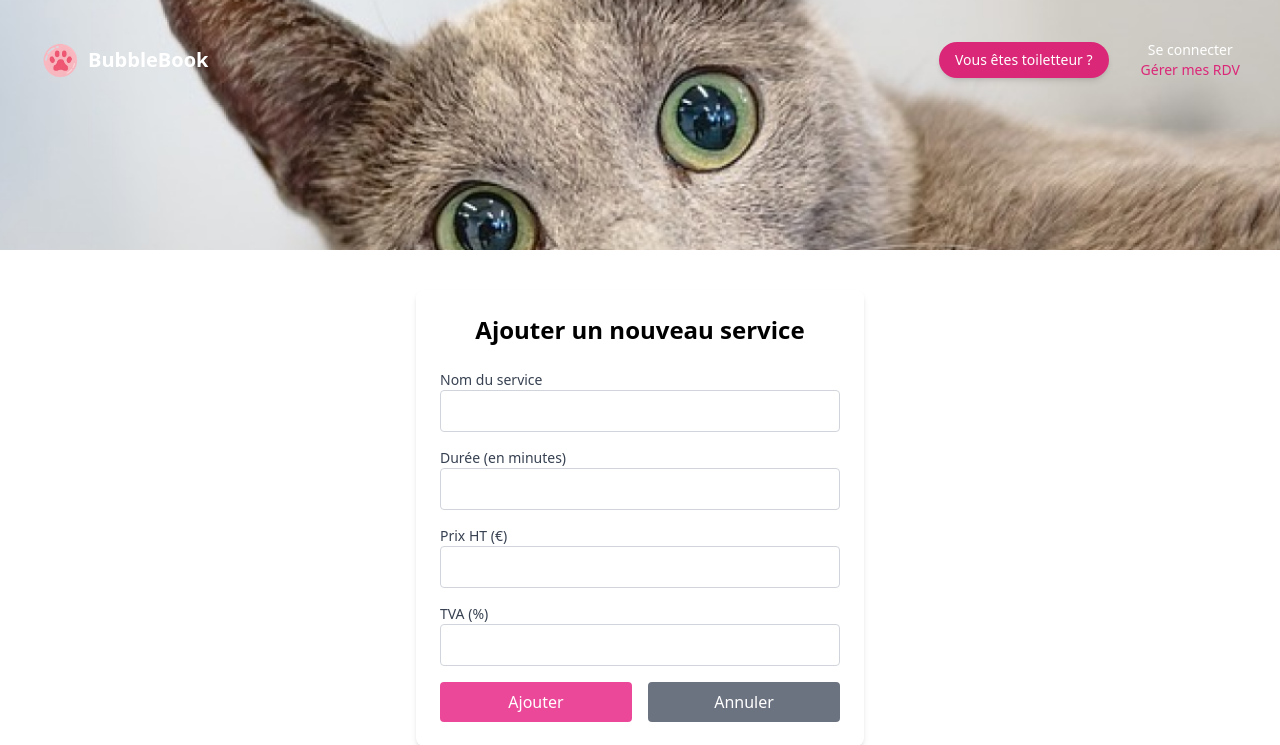
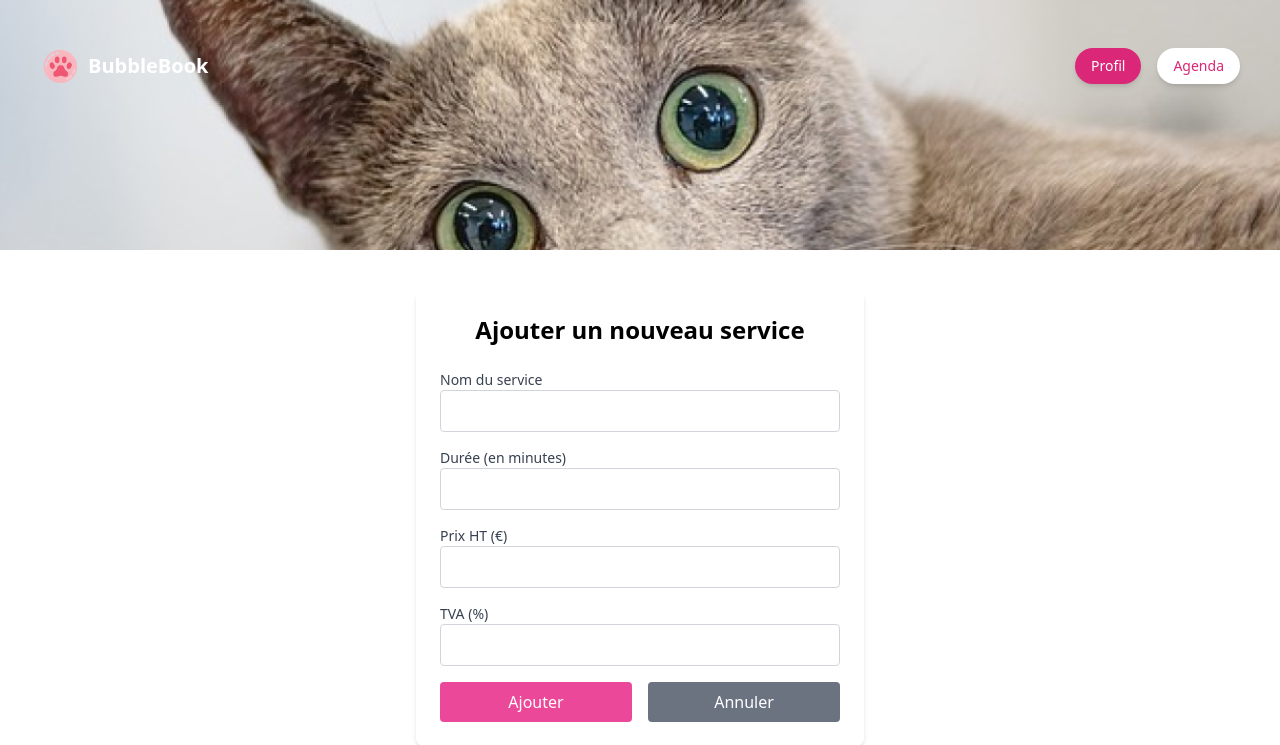
Before and after one commit to Nicolas-77950/BubbleBook, a PHP site: page /addService.php in a window 1280 px wide. Shown: the top 745 px of the page. Run offline with PHP 8.4, Linux system fonts and the light colour scheme; the visitor is signed in with stand-in values (Sample User, id 1); some libraries are stand-ins or nearby versions.

Commit message:
Login/ modification of the header in function of the connexion

```diff
--- a/Header/header.php
+++ b/Header/header.php
@@ -1,3 +1,13 @@
+<?php
+
+if (session_status() === PHP_SESSION_NONE) {
+    session_start();
+}
+
+$isLoggin = empty($_SESSION);
+$isGroomer = isset($_SESSION['groomer_id']);
+?>
+
 <!DOCTYPE html>
 <html lang="fr">
 <head>
@@ -20,18 +30,39 @@
         <!-- Logo -->
         <div class="flex items-center space-x-2">
             <img src="Header/logo.png" alt="Logo" class="h-10">
-            <a href=""><h2 class="text-white text-xl font-bold">BubbleBook</h2></a>
+            <a href="/index.php"><h2 class="text-white text-xl font-bold">BubbleBook</h2></a>
         </div>
 
-        <!-- Buttons (visible on large screens) -->
+        <!-- Buttons -->
         <div class="hidden md:flex items-center space-x-4 gap-x-4">
+            <?php if ($isLoggin) : ?>
                 <button class="bg-pink-600 text-white px-4 py-2 rounded-full text-sm shadow-md hover:bg-pink-700">
-                <h2>Vous êtes toiletteur ?</h2>
+                    <a href="/register.php"><h2>Vous êtes toiletteur ?</h2></a>
                 </button>
                 <div class="flex flex-col items-center text-white text-sm">
-                <span><h2>Se connecter</h2></span>
-                <a href="#" class="text-pink-600 hover:underline"><h2>Gérer mes RDV</h2></a>
+                    <a href="/login.php"><h2>Se connecter</h2></a>
+                    <a href="/register.php" class="text-pink-600 hover:underline"><h2>S'inscrire</h2></a>
                 </div>
+            <?php elseif (!$isLoggin && $isGroomer) : ?>
+                <div class="flex flex-row items-center text-sm py-2 gap-x-4">
+                    <button class="bg-pink-600 text-white px-4 py-2 rounded-full text-sm shadow-md hover:bg-pink-700">
+                        <a href="/profil.php"><h2>Profil</h2></a>
+                    </button>
+                    <button class="bg-white text-pink-600 px-4 py-2 rounded-full text-sm shadow-md hover:bg-pink-100">
+                        <a href="historique.php"><h2>Agenda</h2></a>
+                    </button>
+                </div>
+            <?php elseif (!$isLoggin && !$isGroomer) : ?>
+                <div class="flex flex-row items-center text-sm py-2 gap-x-4">
+                    <button class="bg-pink-600 text-white px-4 py-2 rounded-full text-sm shadow-md hover:bg-pink-700">
+                        <a href="/profil.php"><h2>Profil</h2></a>
+                    </button>
+                    <button class="bg-white text-pink-600 px-4 py-2 rounded-full text-sm shadow-md hover:bg-pink-100">
+                        <a href="historique.php"><h2>Gérer mes RDV</h2></a>
+                    </button>
+                </div>
+
+            <?php endif; ?>
         </div>
 
         <!-- Burger menu button (visible on small screens) -->
@@ -46,13 +77,33 @@
     <!-- Mobile menu (hidden by default) -->
     <div id="mobile-menu" class="md:hidden absolute top-0 left-0 w-full bg-gray-800 transform -translate-y-full transition-transform duration-300 ease-in-out">
         <div class="flex flex-col items-center p-4 space-y-4">
-            <button class="bg-pink-600 text-white px-4 py-2 rounded-full text-sm shadow-md hover:bg-pink-700 w-full">
-                <h2>Vous êtes toiletteur ?</h2>
+            <?php if ($isLoggin) : ?>
+                <button class="bg-pink-600 text-white px-4 py-2 rounded-full text-sm shadow-md hover:bg-pink-700">
+                    <a href="/register.php"><h2>Vous êtes toiletteur ?</h2></a>
                 </button>
                 <div class="flex flex-col items-center text-white text-sm">
-                <span><h2>Se connecter</h2></span>
-                <a href="#" class="text-pink-600 hover:underline"><h2>Gérer mes RDV</h2></a>
+                    <a href="/login.php"><h2>Se connecter</h2></a>
+                    <a href="/register.php" class="text-pink-600 hover:underline"><h2>S'inscrire</h2></a>
                 </div>
+            <?php elseif (!$isLoggin && $isGroomer) : ?>
+                <div class="flex items-center text-sm py-2 gap-x-4">
+                    <button class="bg-pink-600 text-white px-4 rounded-full text-sm shadow-md hover:bg-pink-700">
+                        <a href="/profil.php"><h2>Profil</h2></a>
+                    </button>
+                    <button class="bg-white text-pink-600 px-4 rounded-full text-sm shadow-md hover:bg-pink-100">
+                        <a href="historique.php"><h2>Agenda</h2></a>
+                    </button>
+                </div>
+            <?php elseif (!$isLoggin && !$isGroomer) : ?>
+                <div class="flex items-center text-sm py-2 gap-x-4">
+                    <button class="bg-pink-600 text-white px-4 py-2 rounded-full text-sm shadow-md hover:bg-pink-700">
+                        <a href="/profil.php"><h2>Profil</h2></a>
+                    </button>
+                    <button class="bg-white text-pink-600 px-4 py-2 rounded-full text-sm shadow-md hover:bg-pink-100">
+                        <a href="historique.php"><h2>Gérer mes RDV</h2></a>
+                    </button>
+                </div>
+            <?php endif; ?>
         </div>
     </div>
 </header>
```
Lines whose indentation alone changed are shown as unchanged.
